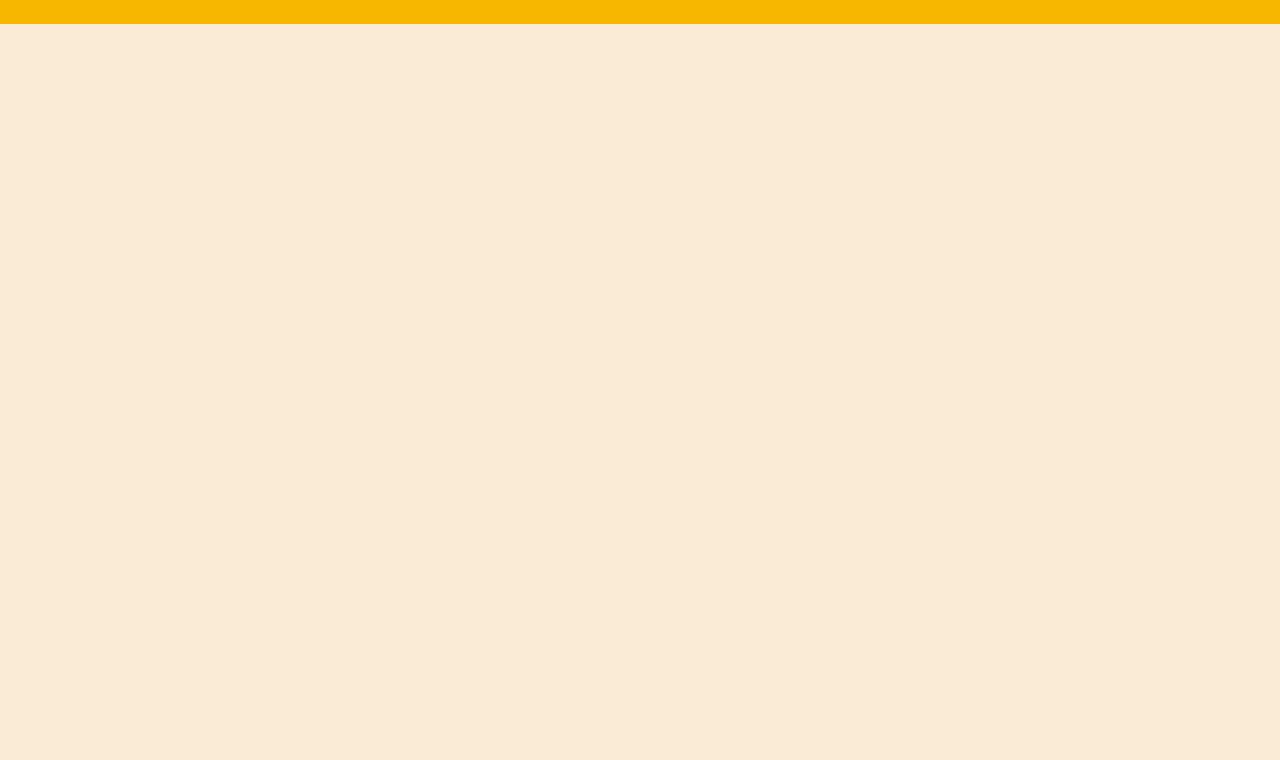
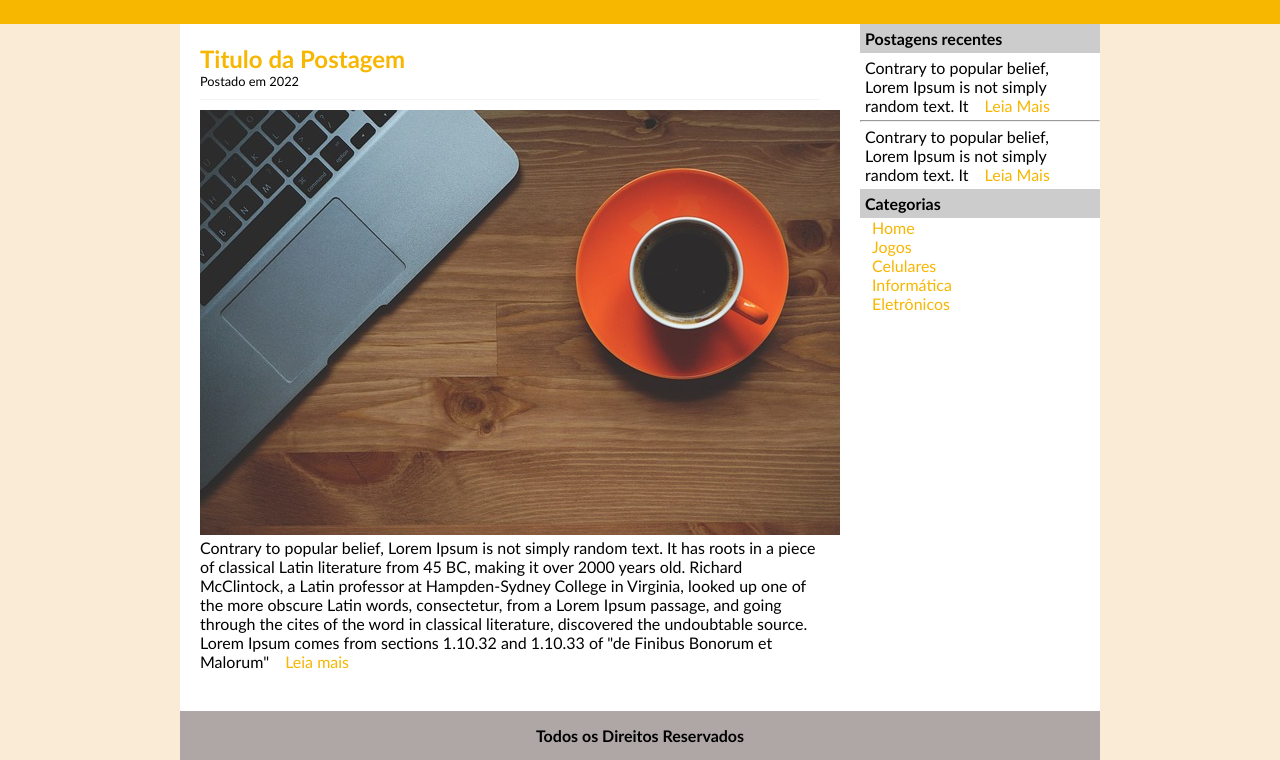
Before and after one commit to Marcelo-ark/desafio30dias, a plain HTML site: page Tecblog/index.html in a window 1280 px wide. Shown: the part 113-873 px from the top of the page. Before the commit the page ends 800 px from the top, so only its background shows below. Drawn offline with Linux system fonts and the light colour scheme.

Commit message:
projeto tecblog completo

```diff
--- a/Tecblog/index.html
+++ b/Tecblog/index.html
@@ -8,14 +8,14 @@
 
         <body >
 
-            <div class="area-cabeçalho">
+            <div id="area-cabeçalho">
 
 
-                <div class="area-logo">
+                <div id="area-logo">
                     <h1>Tec<span class="branco">Blog</span></h1>
 
 
-                <div class="area-menu">
+                <div id="area-menu">
                     <a href="">Home</a>
                     <a href="jogos.html">Jogos</a>
                     <a href="celulares.html">Celulares</a>
@@ -23,7 +23,69 @@
                     <a href="eletronicos.html">Eletrônicos</a>
                 </div>
 
+                </div>
             </div>
+            <!-- Começo do corpo do site-->
+            <div id="area-principal">
+
+                <div id="area-postagens">
+
+                    <div class="postagens"><!--começo postagem-->
+                        <h2>Titulo da Postagem</h2>
+                        <span class="data-postagem">Postado em 2022  </span>
+
+                        <img src="imagem/imagem1.jpg">
+                        <p>Contrary to popular belief, Lorem Ipsum is not simply random text. It has roots in a piece of classical Latin literature from 45 BC, making it over 2000 years old. Richard McClintock, a Latin professor at Hampden-Sydney College in Virginia, looked up one of the more obscure Latin words, consectetur, from a Lorem Ipsum passage, and going through the cites of the word in classical literature, discovered the undoubtable source. Lorem Ipsum comes from sections 1.10.32 and 1.10.33 of "de Finibus Bonorum et Malorum"
+
+                            <a href=""> Leia mais</a>
+
+                        </p>
+                    </div><!--fim postagem-->
+
+                </div>
+
+                <div id="area-lateral">
+
+
+                    <div class="conteudo-lateral">
+                        <h3>Postagens recentes</h3>
+                        <div class="postagem-lateral">
+                            <p>
+                                Contrary to popular belief, Lorem Ipsum is not simply random text. It
+                                <a href="">Leia Mais</a>
+                            </p>
+                        </div>
+                        <hr>
+                        <div class="postagem-lateral">
+                            <p>
+                                Contrary to popular belief, Lorem Ipsum is not simply random text. It
+                                <a href="">Leia Mais</a>
+                            </p>
+                        </div>
+
+
+                    </div>
+
+                    <div class="conteudo-lateral">
+                        <h3>Categorias</h3>
+
+
+                            <a href="">Home</a><br>
+                            <a href="jogos.html">Jogos</a><br>
+                            <a href="celulares.html">Celulares</a><br>
+                            <a href="informatica.html">Informática</a><br>
+                            <a href="eletronicos.html">Eletrônicos</a><br>
+
+
+                    </div>
+                </div>
+
+                <div><!--Rodape-->
+                    <p class="rodape">Todos os Direitos Reservados</p>
+                </div> <!--Fim  rodape-->
+            </div>
+
+
 
         </body>
 
--- a/Tecblog/style.css
+++ b/Tecblog/style.css
@@ -18,19 +18,24 @@ h1{
     font-size: 2.5em;
 }
 
+.branco{
+    color:white;
+
+}
 
 /* Fomatação menu*/
 
-a:link,a:visited {
+#area-cabeçalho a:link, #area-cabeçalho a:visited {
     color: #FFF;
     padding: 8px 12px;
 
 
 }
 
-a:hover{
+#area-cabeçalho a:hover{
     color: #f7b600;
     background-color: #FFF;
+    text-decoration: none;
 }
 a{
 
@@ -38,22 +43,112 @@ a{
 
 }
 
+#area-menu{
+    padding: 10px;
+}
 
 
-/*layout*/
-.area-cabeçalho{
+
+/*layout cabeçalho e logo*/
+#area-cabeçalho{
     background-color: #f7b600;
     padding: 15px;
 
 }
-.area-logo{
+#area-logo{
     padding:10px;
     text-align: center;
 }
 
-.area-menu{
-    padding: 10px;
+
+
+/*Cofiguração postagens */
+#area-principal{
+
+    background-color: white;
+    width: 920px;
+    margin: 0 auto;
+
 }
-.branco{
-    color:white;
+
+#area-postagens, #area-lateral{
+    background-color: orange;
 }
+
+#area-postagens{
+    padding: top 15px;
+    background: white;
+    width: 660px;
+    float: left;
+}
+
+
+
+
+.postagens{
+    padding: 20px;
+    margin-bottom: 20px;
+    background: white;
+}
+/*Rodape*/
+.rodape {
+    clear:both;
+    padding: 15px;
+    background-color: rgb(175, 166, 166);
+    text-align: center;
+    font-weight: bold;
+}
+
+/*COnfiguraçoes gerais*/
+
+h2{
+    color:#f7b600
+ }
+
+ .data-postagem{
+     font-size: 0.8em;
+     display: block;
+     border-bottom: 1px solid #f4f4f4;
+     margin-bottom: 10px;
+     padding-bottom: 10px;
+ }
+ a:link,  a:visited {
+    color: #f7b600;
+    padding: 8px 12px;
+
+
+}
+
+ a:hover{
+    background:white;
+    color: #f7b600;
+    padding:3px;
+}
+a{
+    padding:10px;
+    text-decoration: none;
+
+}
+
+/*Configuração Lateral*/
+
+#area-lateral{
+
+    width: 240px;
+    float:right;
+}
+.conteudo-lateral{
+    background: white;
+
+}
+.postagem-lateral{
+    font-size: 0,8em;
+    padding: 5px;
+
+}
+
+h3{
+    background: #ccc;
+    font-size: 1em;
+    padding:5px ;
+}
```
Also changed, not shown: casa do bau/index.html (+1 -1 lines).
